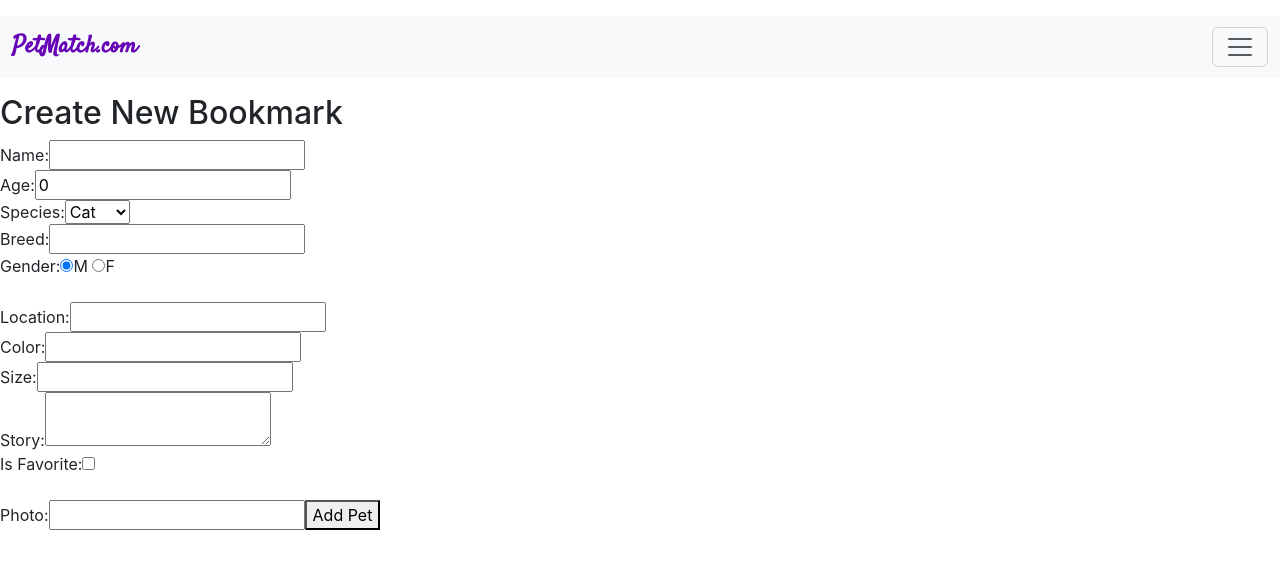
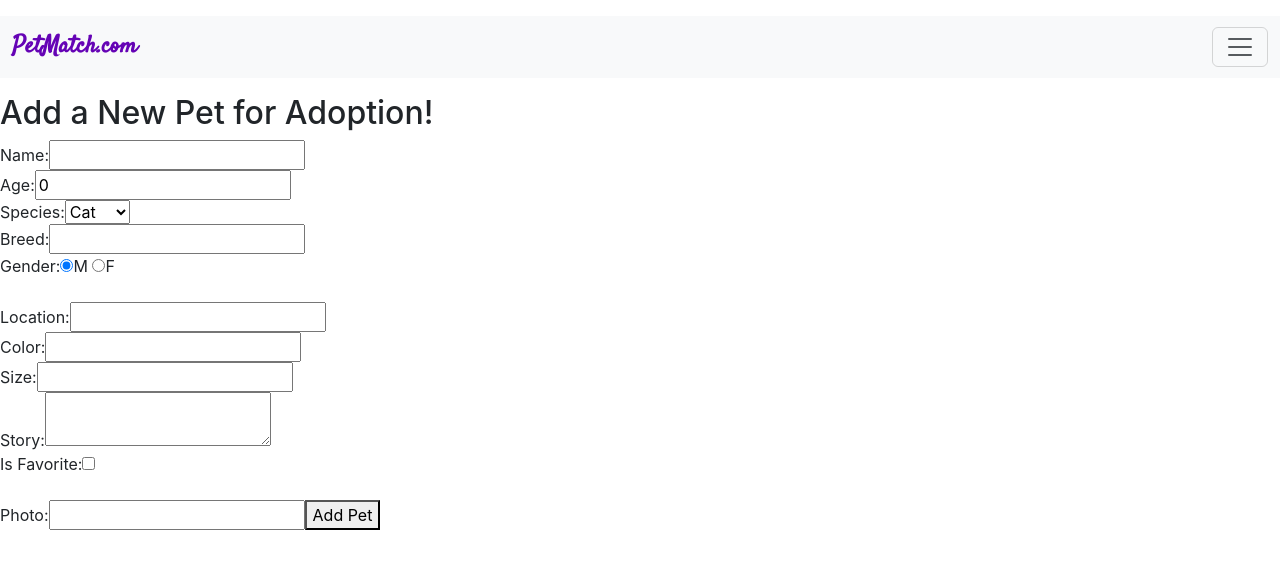
Before and after one commit to lgxxhi/Front-End-Adoption-Pern-App, a React (Create React App) app: page /add-pet in a window 1280 px wide. Shown: the top 568 px of the page. Built offline with nearby package versions, Linux system fonts and the light colour scheme.

Commit message:
added navbar routing to add pet form

```diff
--- a/src/components/AddPet/AddPet.js
+++ b/src/components/AddPet/AddPet.js
@@ -51,7 +51,7 @@ function AddPet() {
 
   return (
     <div>
-      <h2>Create New Bookmark</h2>
+      <h2>Add a New Pet for Adoption!</h2>
       <form onSubmit={handleSubmit}>
         <label>
           Name:
--- a/src/components/Nav/Nav.js
+++ b/src/components/Nav/Nav.js
@@ -53,11 +53,7 @@ function Nav() {
                 <Link to={"/cats"} type="button" className="my-btn  my-2">
                   Cats
                 </Link>
-                <Link
-                  to={"/put-pet-for-adoption"}
-                  type="button"
-                  className="my-btn  my-2"
-                >
+                <Link to={"/add-pet"} type="button" className="my-btn  my-2">
                   Put Pet For Adoption
                 </Link>
                 <Link to={"/cart"} className="mt-4" type="button">
```
